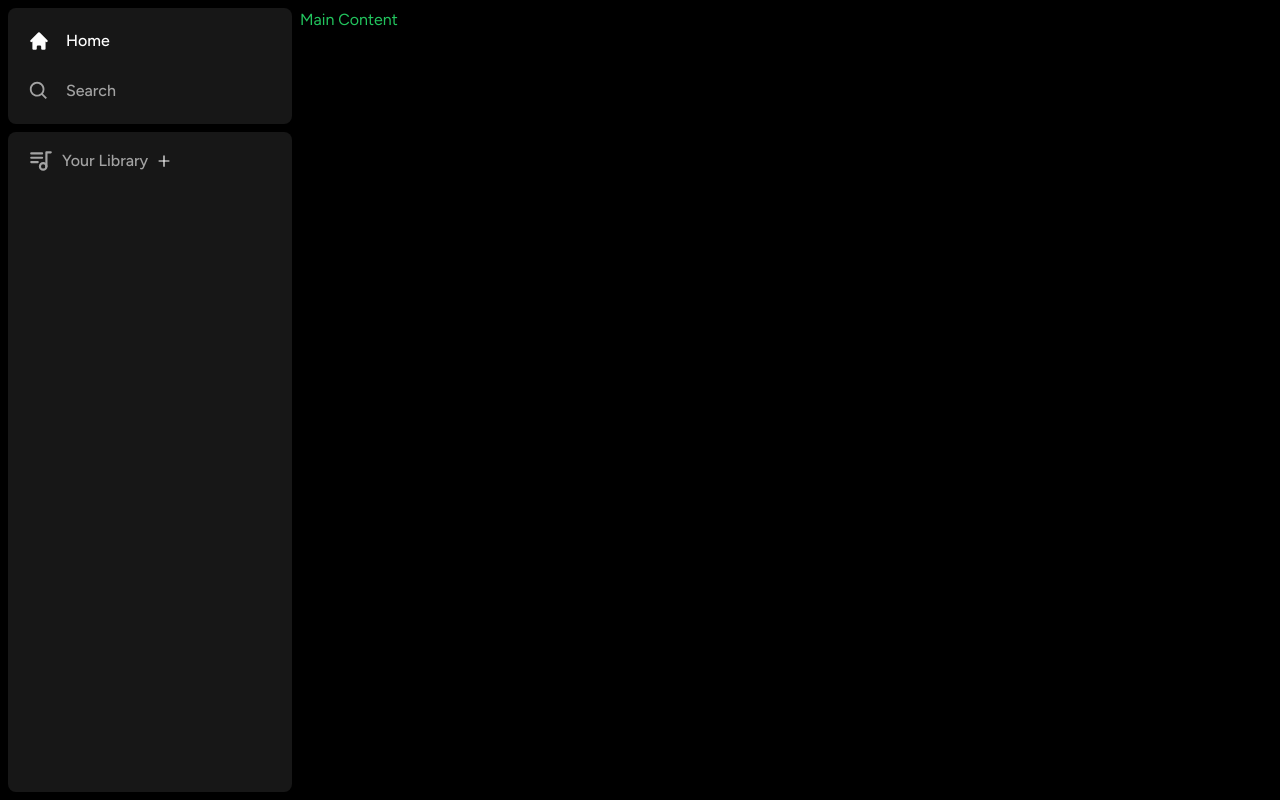
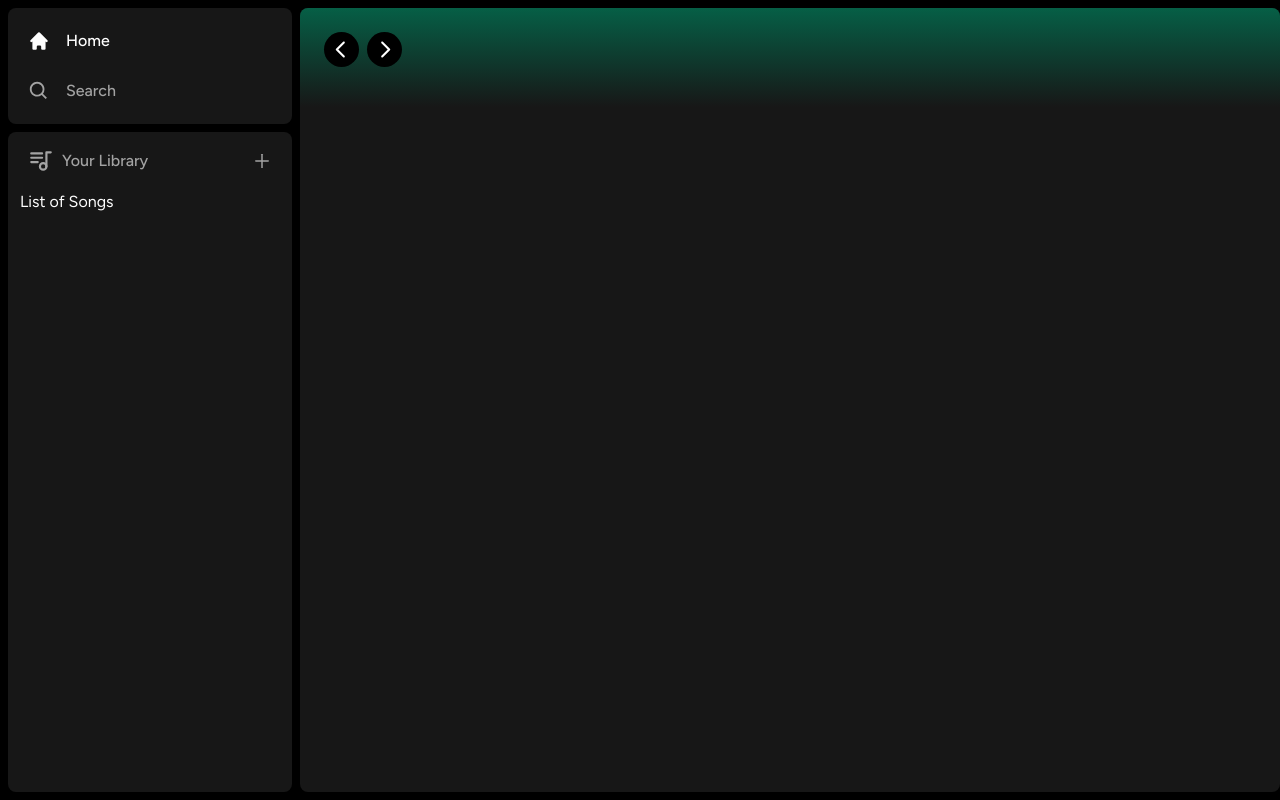
Before and after one commit to Edbeans/Edify, a Next.js app: page / in a window 1280 px wide. Built offline with nearby package versions, Linux system fonts and the light colour scheme.

Commit message:
add style to landing page

```diff
--- a/app/(site)/page.tsx
+++ b/app/(site)/page.tsx
@@ -1,7 +1,11 @@
+import Header from "@/components/Header";
+
 export default function Home() {
   return (
-    <div className= "text-green-500">
-      Main Content
+    <div className="bg-neutral-900 rounded-lg h-full w-full overflow-hidden overflow-y-auto">
+      <Header>
+        Header
+      </Header>
     </div>
   )
 }
--- /dev/null
+++ b/components/Header.tsx
@@ -0,0 +1,54 @@
+"use client";
+
+import { useRouter } from "next/navigation";
+import { twMerge } from "tailwind-merge";
+import { RxCaretLeft, RxCaretRight } from "react-icons/rx";
+import { HiHome } from "react-icons/hi";
+import { BiSearch } from "react-icons/bi";
+
+interface HeaderProps {
+    children: React.ReactNode;
+    className?: string;
+}
+
+const Header: React.FC<HeaderProps> = ({
+    children,
+    className
+}) => {
+
+    const router = useRouter();
+
+    const handleLogout = () => {
+        // Handle logout in future
+    }
+
+    return(
+        <div className={twMerge(`h-fit bg-gradient-to-b from-emerald-800 p-6`, className)}>
+            <div className='w-full mb-4 flex items-center justify-between'>
+                <div className='hidden md:flex gap-x-2 items-center'>
+                    <button
+                        onClick={() => router.back()}
+                        className='rounded-full bg-black flex items-center justify-center hover:opacity-75 transition' >
+                        <RxCaretLeft className='text-white' size={35}/>
+                    </button>
+                    <button
+                        onClick={() => router.forward()}
+                        className='rounded-full bg-black flex items-center justify-center hover:opacity-75 transition' >
+                        <RxCaretRight className='text-white' size={35}/>
+                    </button>
+                </div>
+                <div className='flex md:hidden gap-x-2 items center'>
+                    {/* will only be able to see this button when you collapse to mobile view */}
+                    <button className='rounded-full p-2 bg-white flex items-center justify-center hover:opacity-75 transition'>
+                        <HiHome className='text-black' size={20}/>
+                    </button>
+                    <button className='rounded-full p-2 bg-white flex items-center justify-center hover:opacity-75 transition'>
+                        <BiSearch className='text-black' size={20}/>
+                    </button>
+                </div>
+            </div>
+        </div>
+    );
+}
+
+export default Header;
--- a/components/Library.tsx
+++ b/components/Library.tsx
@@ -10,34 +10,21 @@
 
     return (
         <div className = "flex flex-col">
-            <div
-                className="
-                    flex
-                    items-center
-                    justify-between
-                    px-5
-                    pt-4
-                "
-            >
-                <div
-                    className="
-                        inline-flex
-                        items-center
-                        gap-x-2
-                    "
-                >
+            <div className="flex items-center justify-between px-5 pt-4">
+                <div className="inline-flex items-center gap-x-2">
                     <TbPlaylist className="text-neutral-400" size={26}/>
-                    <p className="
-                        text-neutral-400
-                        font-medium
-                        text-md
-                    ">
+                    <p className="text-neutral-400 font-medium text-md">
                         Your Library
                     </p>
-                    <AiOutlinePlus />
                 </div>
-
-
+                <AiOutlinePlus
+                    onClick={onClick}
+                    size={20}
+                    className="text-neutral-400 cursor-pointer hover:text-white transition"
+                    />
+            </div>
+            <div className="flex flex-col gap-y-2 mt-4 px-3 ">
+                List of Songs
             </div>
         </div>
     );
```
